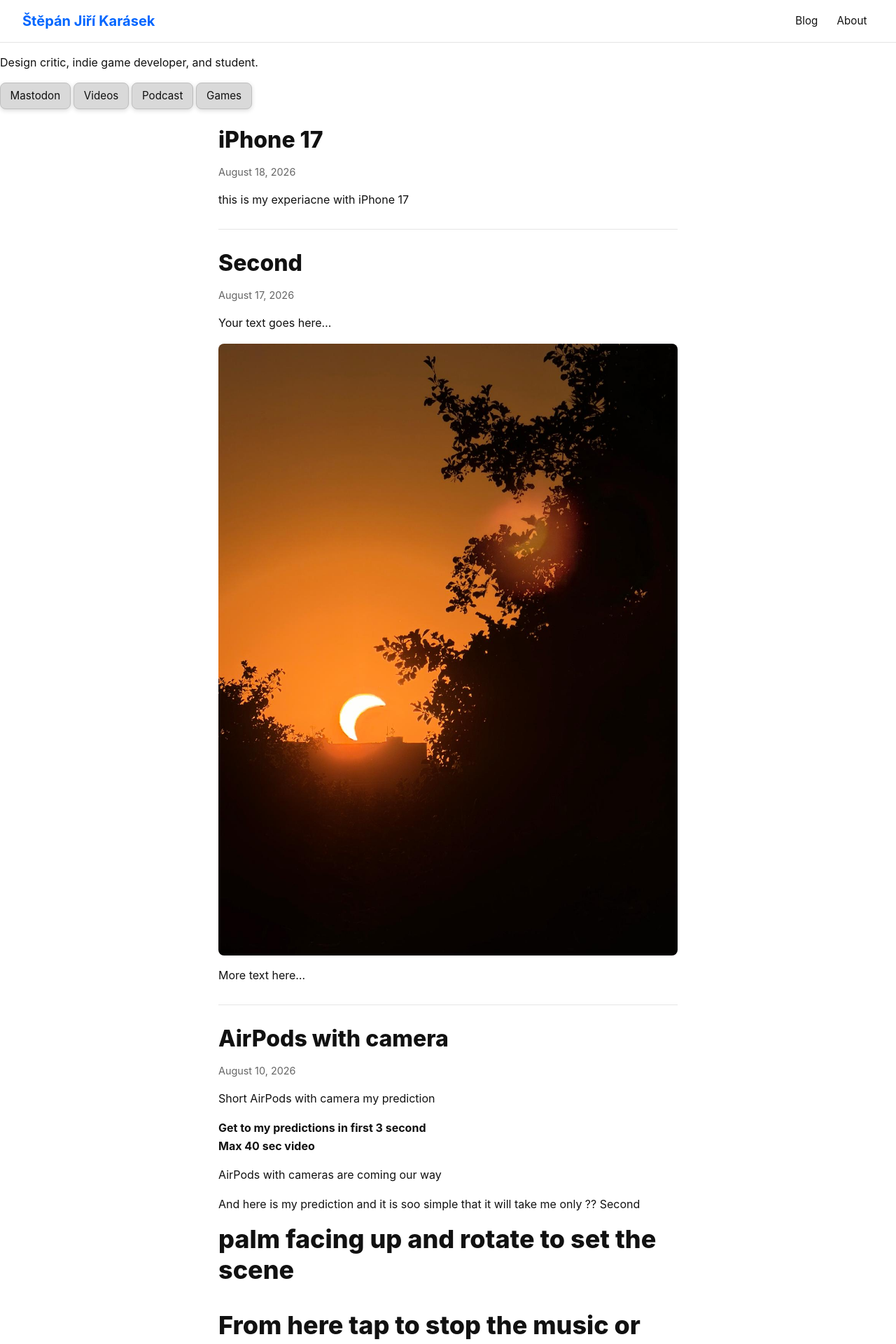
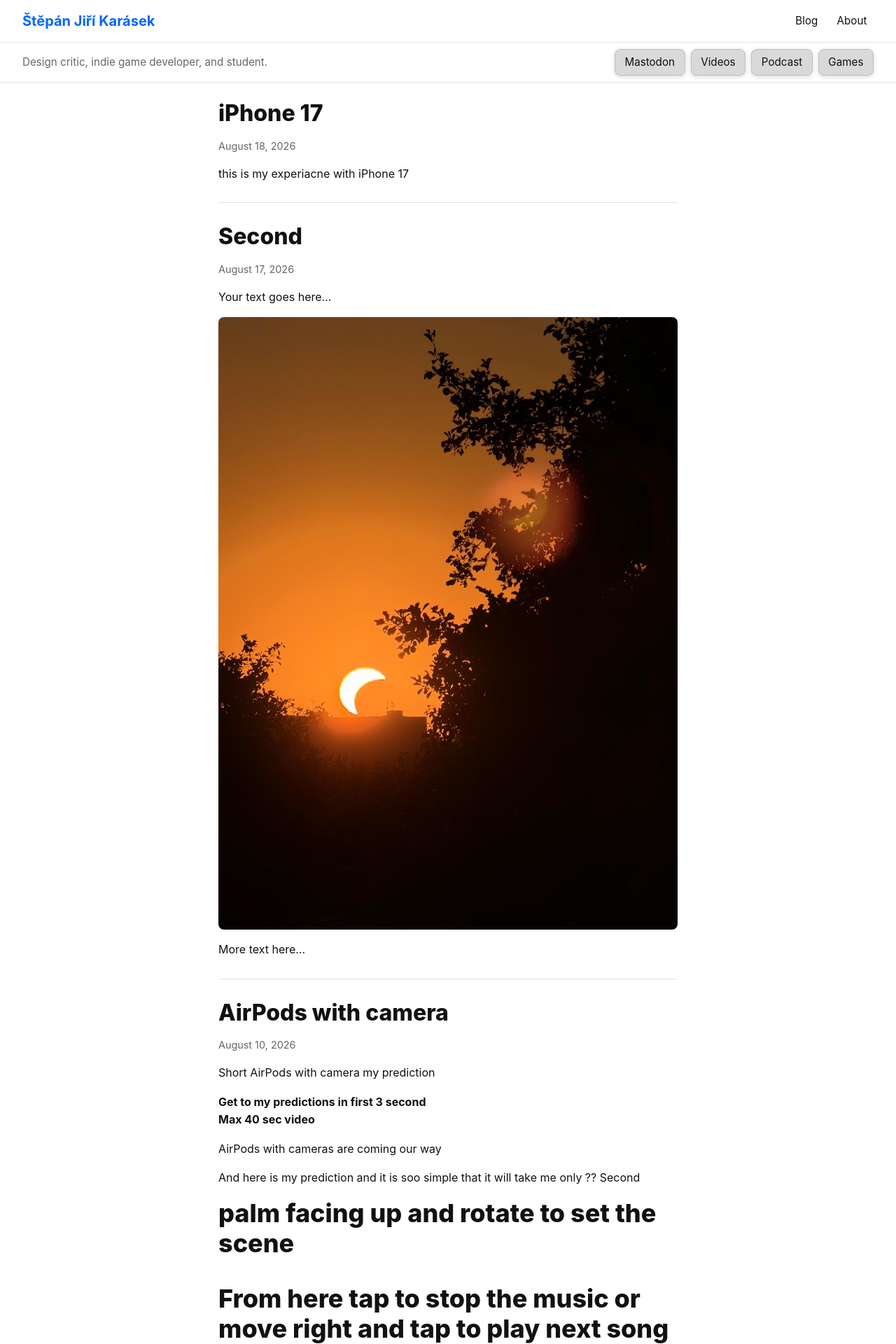
Before and after one commit to StepanJiri/stepankarasek.github.io, a Jekyll site: the page built from index.md, in a window 1280 px wide. Shown: the top 1920 px of the page at 70% size. Built offline with Jekyll 4.4.1, drawn with Linux system fonts in a browser that asks for light colours.

Commit message:
Update style.css

```diff
--- a/assets/css/style.css
+++ b/assets/css/style.css
@@ -39,6 +39,29 @@ a { color: var(--accent); }
   border-bottom: 1px solid var(--border);
   flex-wrap: wrap;
   gap: 1rem;
+}
+
+.profile-row {
+  display: flex;
+  align-items: center;
+  justify-content: space-between;
+  flex-wrap: wrap;
+  gap: 1rem;
+  padding: 0.6rem 2rem;
+  border-bottom: 1px solid var(--border);
+}
+
+.profile-bio {
+  margin: 0;
+  color: var(--muted);
+  font-size: 0.95rem;
+}
+
+.profile-links {
+  display: flex;
+  align-items: center;
+  gap: 0.5rem;
+  flex-wrap: wrap;
 }
 
 .site-brand {
```
